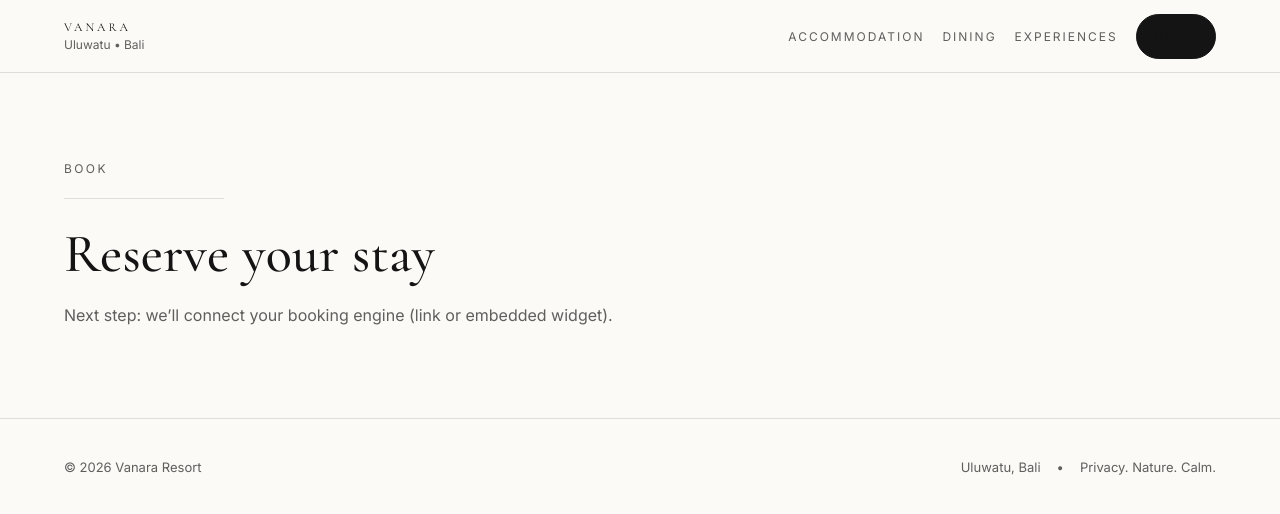
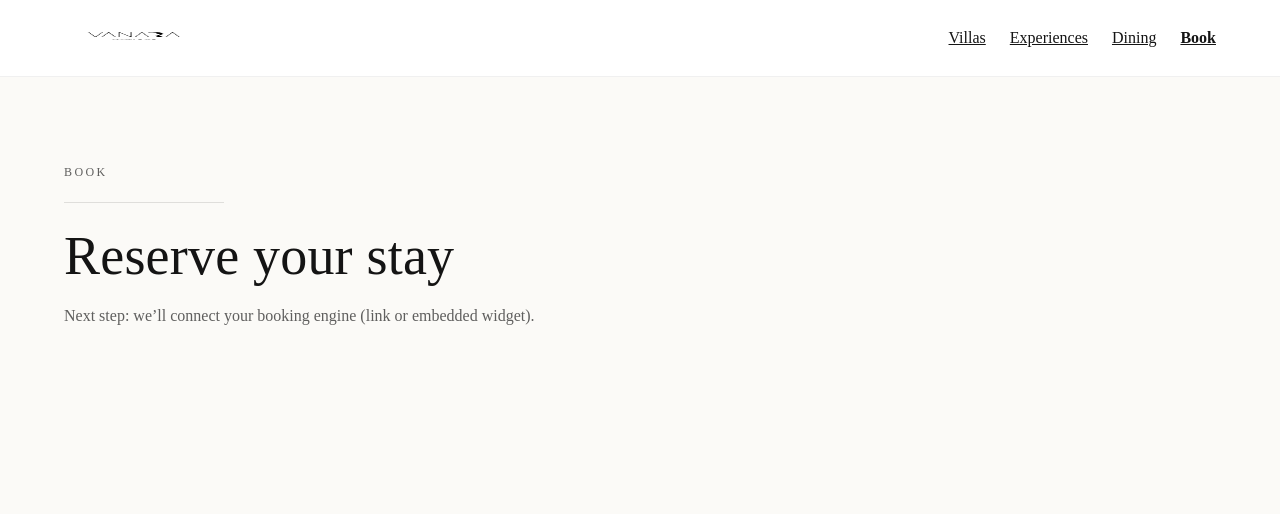
Before and after one commit to vanarabali-svg/vanara-resort, a Next.js app: page /book in a window 1280 px wide. Shown: the top 514 px of the page. Built offline with nearby package versions, Linux system fonts and the light colour scheme.

Commit message:
Update site logo

```diff
--- a/app/layout.tsx
+++ b/app/layout.tsx
@@ -1,59 +1,61 @@
-import type { Metadata } from 'next'
+import './globals.css'
+import Image from 'next/image'
 import Link from 'next/link'
-import { Cormorant_Garamond, Inter } from 'next/font/google'
-import './globals.css'
 
-const display = Cormorant_Garamond({
-  subsets: ['latin'],
-  weight: ['400','500','600'],
-  variable: '--font-display',
-})
+export default function RootLayout({
+  children,
+}: {
+  children: React.ReactNode
+}) {
+  return (
+    <html lang="en">
+      <body>
+        {/* HEADER */}
+        <header
+          style={{
+            position: 'sticky',
+            top: 0,
+            zIndex: 50,
+            background: 'rgba(255,255,255,0.92)',
+            backdropFilter: 'blur(10px)',
+            borderBottom: '1px solid rgba(0,0,0,0.06)',
+          }}
+        >
+          <div
+            style={{
+              maxWidth: 1200,
+              margin: '0 auto',
+              padding: '16px 24px',
+              display: 'flex',
+              alignItems: 'center',
+              justifyContent: 'space-between',
+            }}
+          >
+            {/* LOGO */}
+            <Link href="/">
+              <Image
+                src="/logo.png"
+                alt="Vanara Resort & Spa"
+                width={140}
+                height={40}
+                priority
+              />
+            </Link>
 
-const text = Inter({
-  subsets: ['latin'],
-  weight: ['300','400','500','600'],
-  variable: '--font-text',
-})
-
-export const metadata: Metadata = {
-  title: 'Vanara Uluwatu',
-  description: 'Luxury villas in Uluwatu, Bali.',
-}
-
-export default function RootLayout({ children }: { children: React.ReactNode }) {
-  return (
-    <html lang="en" className={`${display.variable} ${text.variable}`}>
-      <body style={{ fontFamily: 'var(--font-text), system-ui, -apple-system, Segoe UI, Roboto, Arial' }}>
-        <header className="nav">
-          <div className="container">
-            <div className="navRow">
-              <Link className="brand" href="/">
-                <span className="brandTop" style={{ fontFamily: 'var(--font-display)' }}>VANARA</span>
-                <span className="brandBottom">Uluwatu • Bali</span>
+            {/* NAV */}
+            <nav style={{ display: 'flex', gap: 24 }}>
+              <Link href="/accommodation">Villas</Link>
+              <Link href="/experiences">Experiences</Link>
+              <Link href="/dining">Dining</Link>
+              <Link href="/book" style={{ fontWeight: 600 }}>
+                Book
               </Link>
-
-              <nav className="navLinks">
-                <Link href="/accommodation">Accommodation</Link>
-                <Link href="/dining">Dining</Link>
-                <Link href="/experiences">Experiences</Link>
-                <Link className="btn btnPrimary" href="/book">Book</Link>
-              </nav>
-            </div>
+            </nav>
           </div>
         </header>
 
+        {/* PAGE */}
         {children}
-
-        <footer className="footer">
-          <div className="container" style={{ display:'flex', justifyContent:'space-between', gap: 18, flexWrap:'wrap' }}>
-            <div>© {new Date().getFullYear()} Vanara Resort</div>
-            <div style={{ display:'flex', gap: 16 }}>
-              <span>Uluwatu, Bali</span>
-              <span>•</span>
-              <span>Privacy. Nature. Calm.</span>
-            </div>
-          </div>
-        </footer>
       </body>
     </html>
   )
```
Also changed, not shown: public/logo.png (added).
